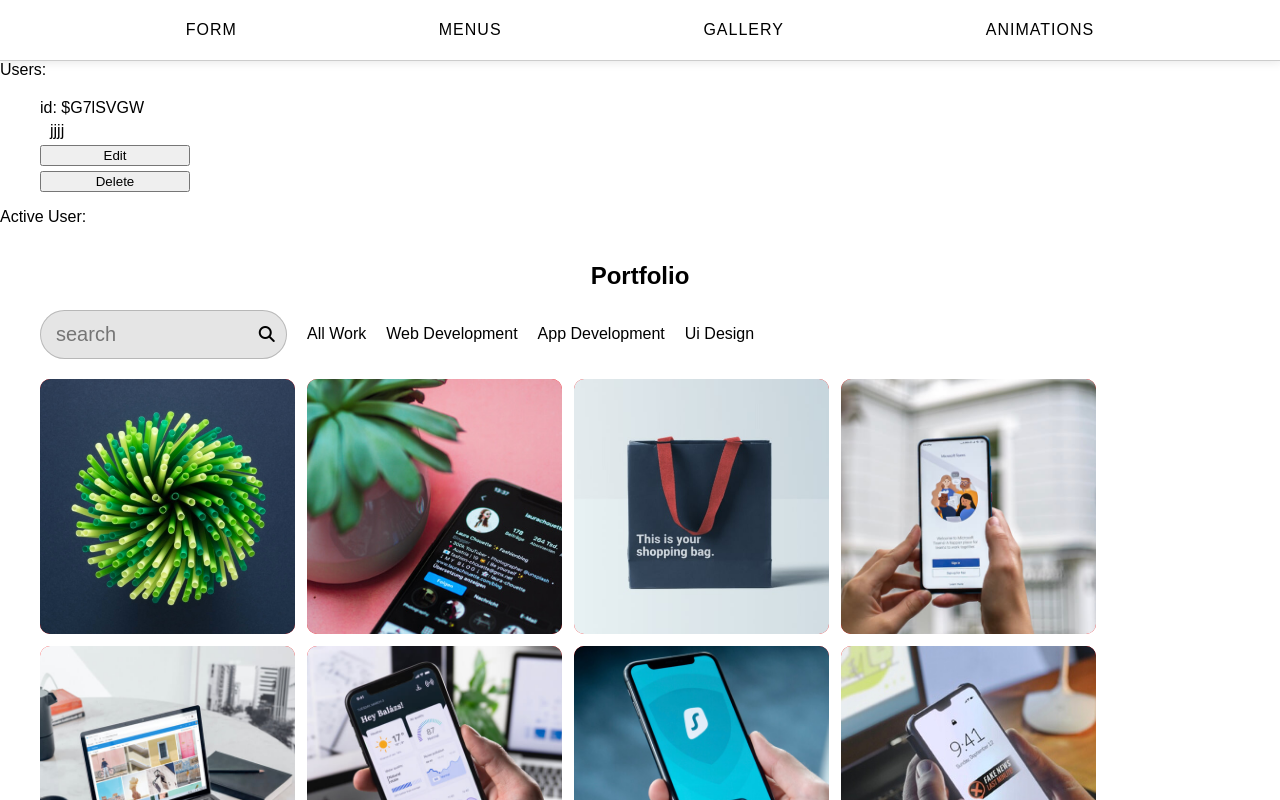
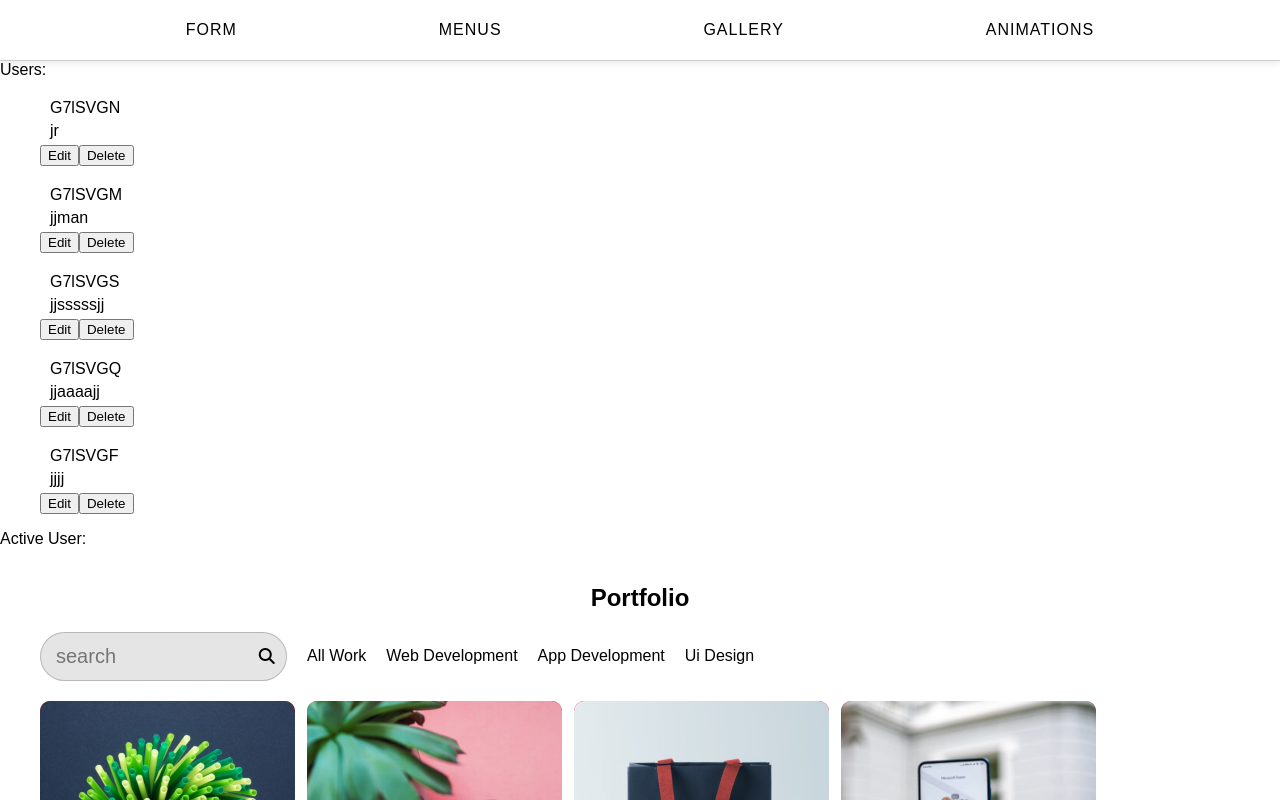
Before and after one commit to savus/testing-vite-react, a React (Vite) app: page / in a window 1280 px wide. Shown: the top 800 px of the page. Built offline with nearby package versions, Linux system fonts and the light colour scheme; data requests are answered from the project's data file.

Commit message:
bug fixing with api requests

```diff
--- a/db.json
+++ b/db.json
@@ -23,12 +23,44 @@
   ],
   "users": [
     {
+      "firstName": "jr",
+      "lastName": "jjjjj",
+      "email": "lll@gmail.com",
+      "city": "jjjj",
+      "phone": "1111111111",
+      "id": "G7lSVGN"
+    },
+    {
+      "firstName": "jjman",
+      "lastName": "jjjrjj",
+      "email": "lll@gmail.com",
+      "city": "jjjj",
+      "phone": "1111111111",
+      "id": "G7lSVGM"
+    },
+    {
+      "firstName": "jjsssssjj",
+      "lastName": "jjjjj",
+      "email": "lll@gmail.com",
+      "city": "jjjj",
+      "phone": "1111111111",
+      "id": "G7lSVGS"
+    },
+    {
+      "firstName": "jjaaaajj",
+      "lastName": "jjjjj",
+      "email": "lll@gmail.com",
+      "city": "jjjj",
+      "phone": "1111111111",
+      "id": "G7lSVGQ"
+    },
+    {
       "firstName": "jjjj",
       "lastName": "jjjjj",
       "email": "lll@gmail.com",
       "city": "jjjj",
       "phone": "1111111111",
-      "id": "G7lSVGW"
+      "id": "G7lSVGF"
     }
   ]
 }
--- a/package.json
+++ b/package.json
@@ -8,7 +8,8 @@
     "build": "tsc -b && vite build",
     "lint": "eslint .",
     "preview": "vite preview",
-    "db": "json-server --watch db.json --delay 3000"
+    "serve": "json-server --watch db.json",
+    "serve:slow": "json-server --watch db.json --delay 3000"
   },
   "dependencies": {
     "json-server": "^0.17.3",
--- a/src/Components/Header.tsx
+++ b/src/Components/Header.tsx
@@ -10,7 +10,8 @@ export const Header = () => {
   const { dropdownMenu, setDropdownMenu, dropdownRef } =
     useNavbarStateContext();
   const { setVisibleModal } = useModalContext();
-  const { allUsers } = useUserContext();
+  const { allUsers, isLoading } = useUserContext();
+
   return (
     <header className="main-header">
       <Navbar>
--- a/src/Components/Providers/UserInfoProvider.tsx
+++ b/src/Components/Providers/UserInfoProvider.tsx
@@ -5,26 +5,31 @@ import {
   useState,
   type ReactNode,
 } from "react";
-import type { TUser, TUserContext } from "../../types";
+import type { TPartialUser, TUser } from "../../types";
 import { Requests } from "../../utils/api";
 import toast from "react-hot-toast";
+type TUserContext = {
+  allUsers: TUser[];
+  setAllUsers: (users: TUser[]) => void;
+  isLoading: boolean;
+  setIsLoading: (state: boolean) => void;
+  updateUser: (user: TPartialUser, id: string) => Promise<void>;
+};
 
 const UserContext = createContext({} as TUserContext);
 
 export const UserInfoProvider = ({ children }: { children: ReactNode }) => {
   const [allUsers, setAllUsers] = useState<TUser[]>([]);
-  const [activeUser, setActiveUser] = useState<Omit<TUser, "id"> | null>(null);
   const [isLoading, setIsLoading] = useState(false);
 
-  const refetchData = () => {
-    return Requests.getAllUsers().then(setAllUsers);
-  };
+  const refetchData = () => Requests.getAllUsers().then(setAllUsers);
 
   useEffect(() => {
     setIsLoading(true);
     refetchData()
       .then(() => {
-        toast.success("Users loaded");
+        toast.success("Users loaded!");
+        return;
       })
       .catch((e) => {
         toast.error(e.message);
@@ -34,19 +39,9 @@ export const UserInfoProvider = ({ children }: { children: ReactNode }) => {
       });
   }, []);
 
-  const createUser = (body: Omit<TUser, "id">) => {
-    setIsLoading(true);
-    return Requests.postUser(body).then(refetchData);
-  };
-
-  const updateUser = (body: Partial<TUser>, id: string) => {
+  const updateUser = (body: TPartialUser, id: string) => {
     setIsLoading(true);
     return Requests.editUser(body, id).then(refetchData);
-  };
-
-  const deleteUser = (id: string) => {
-    setIsLoading(true);
-    return Requests.deleteUser(id).then(refetchData);
   };
 
   return (
@@ -54,13 +49,9 @@ export const UserInfoProvider = ({ children }: { children: ReactNode }) => {
       value={{
         allUsers,
         setAllUsers,
-        activeUser,
-        setActiveUser,
-        createUser,
-        updateUser,
-        deleteUser,
         isLoading,
         setIsLoading,
+        updateUser,
       }}
     >
       {children}
--- a/src/Components/User.tsx
+++ b/src/Components/User.tsx
@@ -1,63 +1,56 @@
-import { useState } from "react";
 import type { TUser } from "../types";
 import "../css/user-list-btns.css";
+import { useEffect, useState } from "react";
+import toast from "react-hot-toast";
 import { useUserContext } from "./Providers/UserInfoProvider";
-import toast from "react-hot-toast";
 
-export const User = ({ user }: { user: TUser }) => {
-  const { firstName, id } = user;
-  const { updateUser, deleteUser, isLoading, setIsLoading } = useUserContext();
+export const User = ({ user: { id, firstName } }: { user: TUser }) => {
+  const { updateUser, isLoading, setIsLoading } = useUserContext();
+  const [firstNameInput, setFirstNameInput] = useState("");
   const [editMode, setEditMode] = useState(false);
-  const [firstNameInput, setFirstNameInput] = useState(firstName);
 
-  const isEditable = () => (editMode ? "edit-mode" : "");
+  useEffect(() => {
+    setFirstNameInput(firstName);
+  }, []);
+
+  const inputRow = () => {
+    if (isLoading) return <span>...loading</span>;
+
+    if (editMode)
       return (
-    <li className={`user-list-btns ${isEditable()}`}>
-      id: ${id}
-      <div className="input-container">
-        {editMode ? (
         <input
           type="text"
           value={firstNameInput}
-            className="btn"
-            onChange={({ target: { value } }) => setFirstNameInput(value)}
+          onChange={(e) => setFirstNameInput(e.target.value)}
         />
-        ) : (
-          <span>{isLoading ? "loading..." : firstNameInput}</span>
-        )}
-      </div>
+      );
+
+    return <span>{firstNameInput}</span>;
+  };
+  return (
+    <div className="user-list-btns">
+      <span>{id}</span>
+      {inputRow()}
+      <div className="">
         <button
+          disabled={isLoading}
           onClick={() => {
             setEditMode(!editMode);
-          if (editMode)
+            if (editMode) {
               updateUser({ firstName: firstNameInput }, id)
                 .then(() => {
-                toast.success(`User ${id} successfully updated!`);
+                  toast.success("User updated!");
                 })
-              .catch((e) => toast.error(e))
                 .finally(() => {
                   setIsLoading(false);
                 });
+            }
           }}
-        disabled={isLoading}
         >
           Edit
         </button>
-      <button
-        disabled={isLoading}
-        onClick={() => {
-          deleteUser(id)
-            .then(() => {
-              toast.success(`User ${id} successfully deleted!`);
-            })
-            .catch((e) => toast.error(e))
-            .finally(() => {
-              setIsLoading(false);
-            });
-        }}
-      >
-        Delete
-      </button>
-    </li>
+        <button disabled={isLoading}>Delete</button>
+      </div>
+    </div>
   );
 };
--- a/src/utils/api.ts
+++ b/src/utils/api.ts
@@ -1,32 +1,19 @@
-import type { TUser } from "../types";
+import type { TOmitID, TPartialUser, TUser } from "../types";
 
 const BASE_URL = "http://localhost:3000";
 const headers = { "Content-Type": "application/json" };
-const method = "POST";
 
 const userEndpoints = "users";
 const fetchUsers = `${BASE_URL}/${userEndpoints}`;
 
 export const Requests = {
   getAllUsers: (): Promise<TUser[]> =>
-    fetch(fetchUsers).then((response) => response.json()),
+    fetch(`${fetchUsers}`).then((response) => response.json()),
 
-  postUser: (body: Omit<TUser, "id">): Promise<TUser> =>
-    fetch(fetchUsers, {
-      method,
-      headers,
-      body: JSON.stringify(body),
-    }).then((response) => response.json()),
-
-  editUser: (body: Partial<TUser>, id: string): Promise<TUser> =>
+  editUser: (body: TPartialUser, id: string): Promise<TUser> =>
     fetch(`${fetchUsers}/${id}`, {
       method: "PATCH",
       headers: headers,
       body: JSON.stringify(body),
     }).then((response) => response.json()),
-
-  deleteUser: (id: string): Promise<TUser> =>
-    fetch(`${fetchUsers}/${id}`, {
-      method: "DELETE",
-    }).then((response) => response.json()),
 };
```
Also changed, not shown: src/types.ts (+3 -11 lines). Lines whose indentation alone changed are shown as unchanged.
